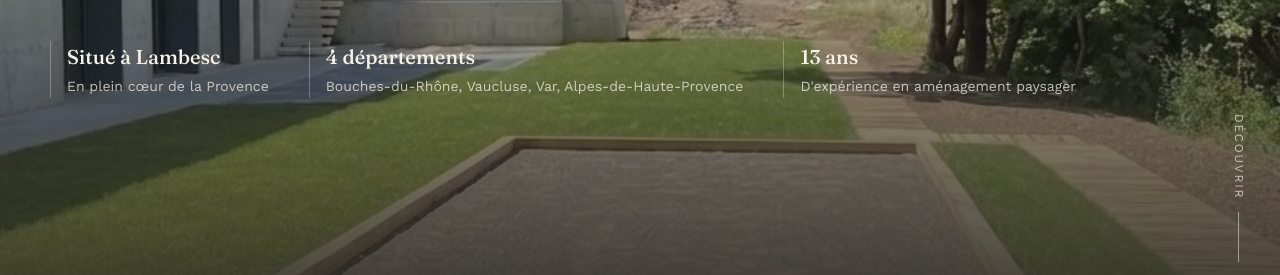
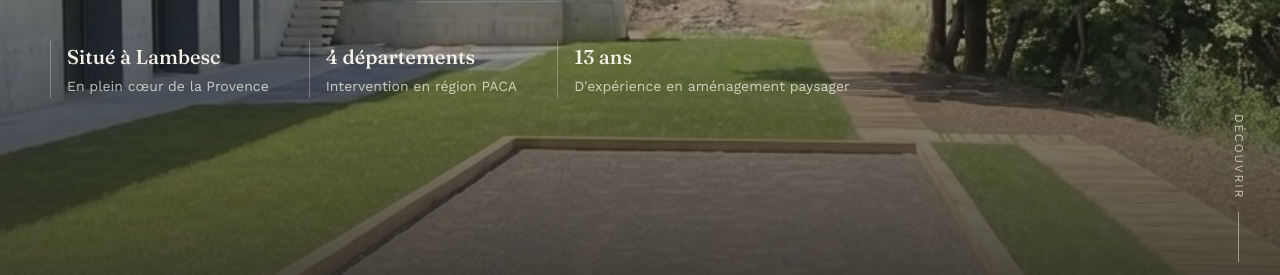
Before and after one commit to antoninfranco13710-byte/AFS, a plain HTML site: page index.html in a window 1280 px wide. Shown: the part 525-800 px from the top of the page. Drawn offline with nearby package versions, Linux system fonts and the light colour scheme.

Commit message:
Simplifier le sous-texte du chiffre clé 4 départements
Co-authored-by: Claude <noreply@anthropic.com>

```diff
--- a/index.html
+++ b/index.html
@@ -588,7 +588,7 @@
       <p class="hero-sub">AFS façonne murs, terrasses et jardins en Provence : un travail de maçon-paysagiste où chaque pierre, chaque dallage, chaque niveau est pensé pour durer.</p>
       <div class="hero-meta">
         <div><strong>Situé à Lambesc</strong>En plein cœur de la Provence</div>
-        <div><strong>4 départements</strong>Bouches-du-Rhône, Vaucluse, Var, Alpes-de-Haute-Provence</div>
+        <div><strong>4 départements</strong>Intervention en région PACA</div>
         <div><strong>13 ans</strong>D'expérience en aménagement paysager</div>
       </div>
     </div>
```
